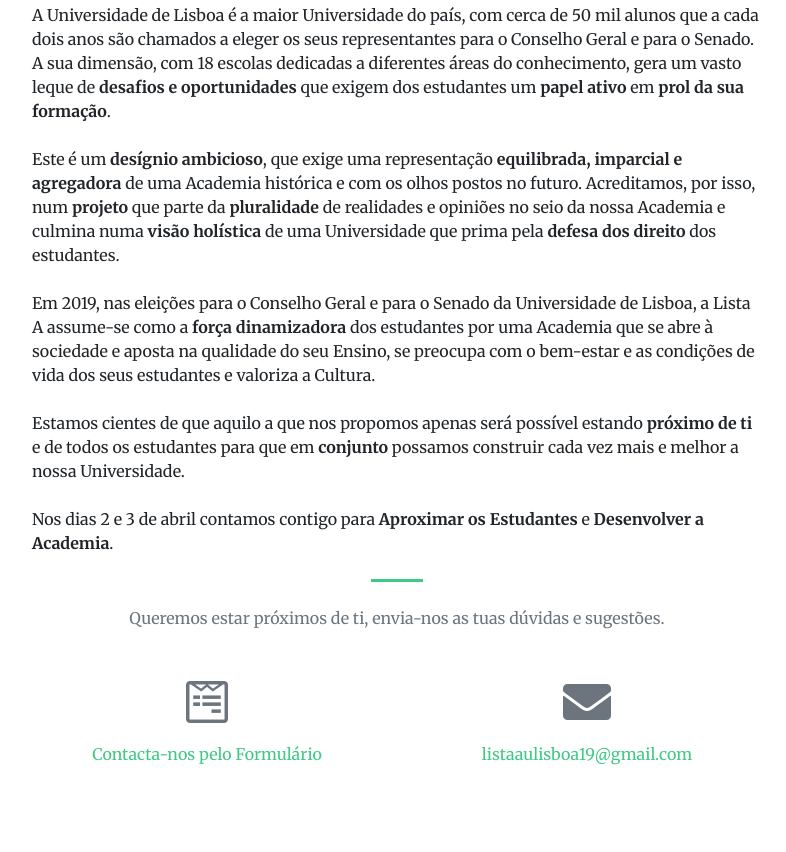
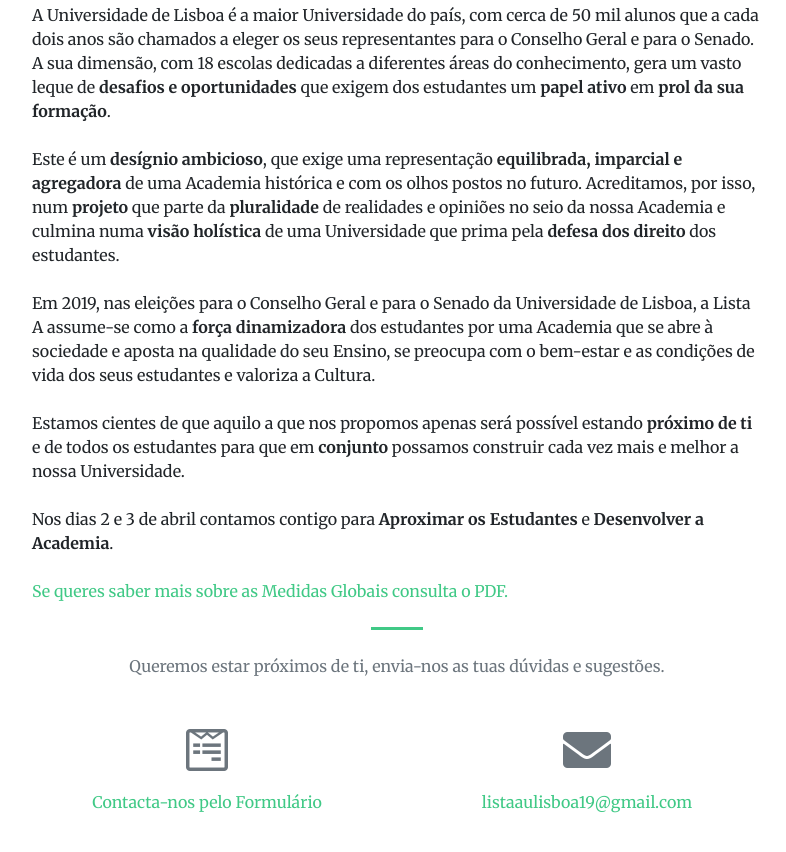
Before and after one commit to franciscomira/ListaA, a plain HTML site: page index.html in a window 1280 px wide. Shown: the part 6677-7529 px from the top of the page, without its empty margins (243-1029 px from the left). Drawn offline with Linux system fonts and the light colour scheme.

Commit message:
Add PDF with Medidas Globais

```diff
--- a/index.html
+++ b/index.html
@@ -1052,7 +1052,7 @@
             <p class="text-50 mb-4">Em 2019, nas eleições para o Conselho Geral e para o Senado da Universidade de Lisboa, a Lista A assume-se como a <b>força dinamizadora</b> dos estudantes por uma Academia que se abre à sociedade e aposta na qualidade do seu Ensino, se preocupa com o bem-estar e as condições de vida dos seus estudantes e valoriza a Cultura.</p>
             <p class="text-50 mb-4">Estamos cientes de que aquilo a que nos propomos apenas será possível estando <b>próximo de ti</b> e de todos os estudantes para que em <b>conjunto</b> possamos construir cada vez mais e melhor a nossa Universidade. </p>
             <p class="text-50 mb-4">Nos dias 2 e 3 de abril contamos contigo para <b>Aproximar os Estudantes</b> e <b>Desenvolver a Academia</b>.</p>
-
+            <a href="../startbootstrap-creative-gh-pages/img/Medidas-Globais-novo.pdf">Se queres saber mais sobre as Medidas Globais consulta o PDF.</a>
           </div>
 
           <hr class="divider my-4">
```
Also changed, not shown: 1 other file.
